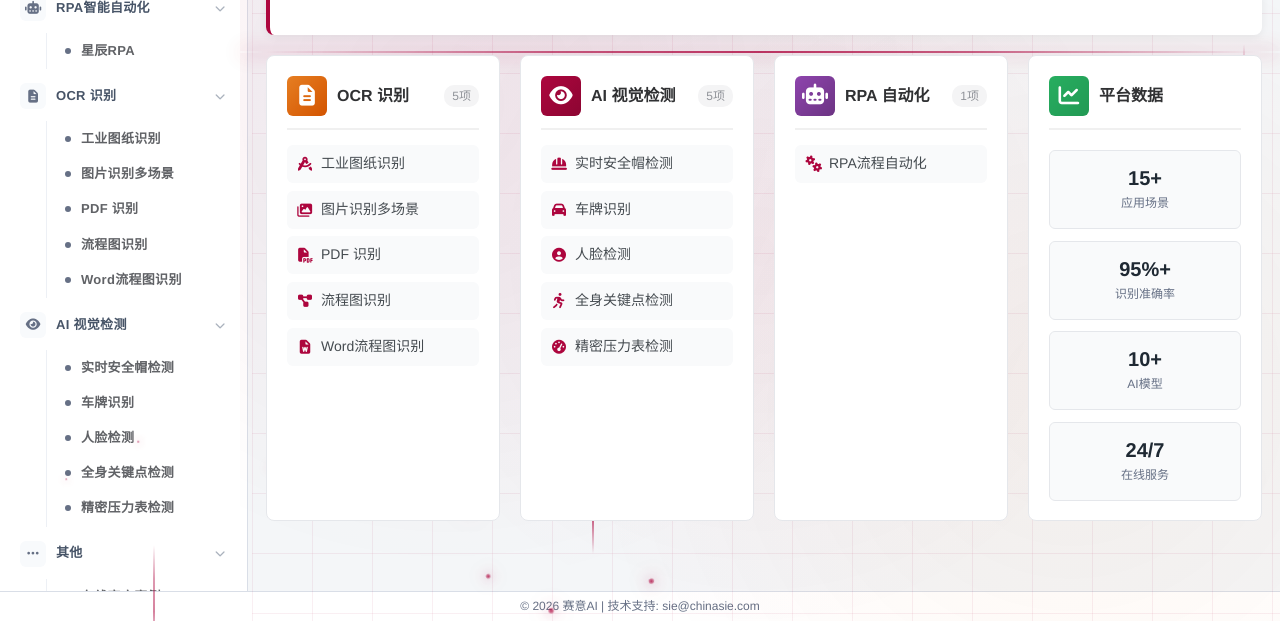
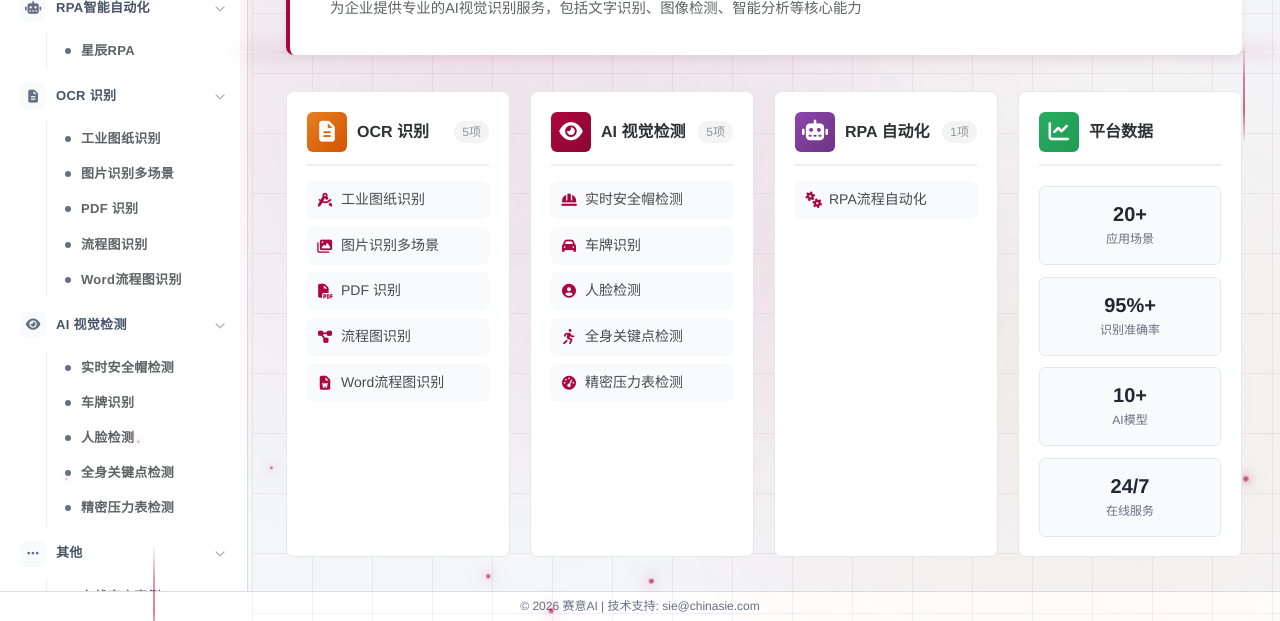
Before and after one commit to shenpeiheng/ocr-demo, a website: page frontend/index.html in a window 1280 px wide. Shown: the part 179-800 px from the top of the page. Drawn offline with Linux system fonts and the light colour scheme; a web font is replaced by a local one.

Commit message:
2026060821

```diff
--- a/frontend/index.html
+++ b/frontend/index.html
@@ -9,10 +9,12 @@
     <link id="favicon" rel="icon" href="static/images/favicon.ico" type="image/x-icon">
     <style>
         .home-page .content-grid {
-            display: block;
-            padding: 0;
-            max-width: 1400px;
-            margin: 0 auto;
+            display: flex;
+            flex-direction: column;
+            padding: 20px;
+            max-width: 100%;
+            min-height: calc(100vh - 60px);
+            margin: 0;
             position: relative;
             z-index: 1;
         }
@@ -32,6 +34,12 @@
             pointer-events: none;
             z-index: 0;
             animation: bgPulse 8s ease-in-out infinite;
+            transition: left 0.3s ease;
+        }
+
+        /* 侧边栏收起时背景调整 */
+        .sidebar.is-collapsed ~ .main-content-area.home-page::before {
+            left: 60px;
         }
 
         @keyframes bgPulse {
@@ -58,6 +66,12 @@
             opacity: 0.8;
             animation: gridMove 25s linear infinite;
             z-index: 0;
+            transition: left 0.3s ease;
+        }
+
+        /* 侧边栏收起时网格调整 */
+        body.sidebar-collapsed .tech-grid {
+            left: 60px;
         }
 
         @keyframes gridMove {
@@ -115,6 +129,7 @@
             z-index: 0;
             animation: scan 4s ease-in-out infinite;
             opacity: 0;
+            transition: left 0.3s ease;
         }
 
         @keyframes scan {
@@ -404,6 +419,8 @@
             display: grid;
             grid-template-columns: repeat(4, 1fr);
             gap: 20px;
+            flex: 1;
+            align-content: start;
         }
 
         .feature-module {
@@ -799,7 +816,7 @@
                             </div>
                             <div class="stats-grid">
                                 <div class="stat-item">
-                                    <div class="stat-value">15+</div>
+                                    <div class="stat-value">20+</div>
                                     <div class="stat-label">应用场景</div>
                                 </div>
                                 <div class="stat-item">
--- a/frontend/static/js/layout.js
+++ b/frontend/static/js/layout.js
@@ -37,10 +37,10 @@
     var headerHtml =
         '<header class="admin-header">' +
             '<div class="admin-header-content">' +
-                '<div class="admin-logo">' +
+                '<a href="' + baseUrl + '/index.html" class="admin-logo" style="cursor: pointer; text-decoration: none;">' +
                     '<img src="' + baseUrl + '/static/images/logo.png" alt="赛意AI" class="logo-image">' +
                     '<span class="admin-logo-text">赛意AI</span>' +
-                '</div>' +
+                '</a>' +
                 '<nav class="admin-nav" style="display: flex;">' +
                     '<a href="http://218.13.91.107:6200/mermaid" target="_blank" class="nav-item">' +
                         '<i class="fas fa-image"></i><span>AI Draw</span>' +
```
